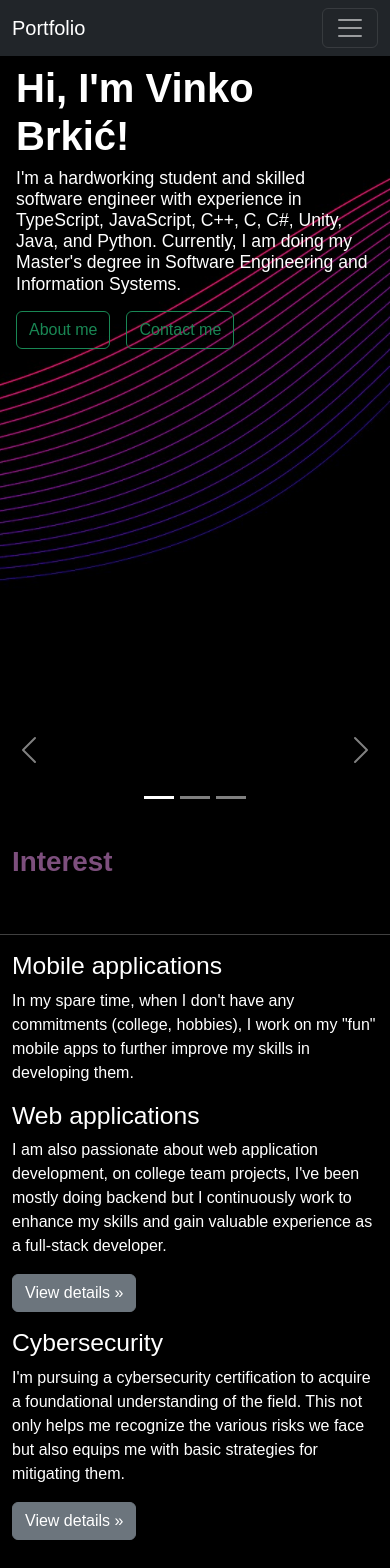
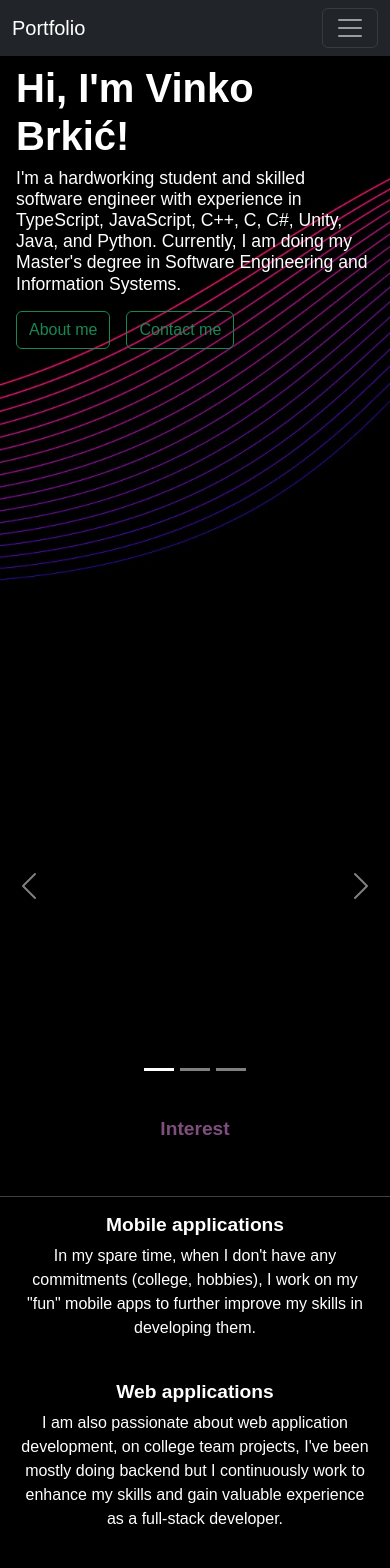
Before and after one commit to v-brkic/portfolio, a React (Vite) app: page / in a window 390 px wide. Shown: the top 1568 px of the page. Built offline with nearby package versions, Linux system fonts and the light colour scheme.

Commit message:
responsive done

```diff
--- a/src/App.css
+++ b/src/App.css
@@ -1,4 +1,24 @@
 /* App.css */
+
+.fade-in {
+  opacity: 0;
+  animation: fadeInAnimation 1s forwards;
+}
+
+/* Ključne animacije */
+@keyframes fadeInAnimation {
+  to {
+    opacity: 1;
+  }
+}
+
+/* Na manjim uređajima onemogućujemo fade in */
+@media (max-width: 768px) {
+  .fade-in {
+    animation: none !important;
+    opacity: 1 !important;
+  }
+}
 
 body {
   background-color: black;
--- a/src/App.jsx
+++ b/src/App.jsx
@@ -129,8 +129,7 @@ function App() {
             <a href="#">Back to top</a>
           </p>
           <p>
-            © 2017–2023 Company, Inc. · <a href="#">Privacy</a> ·{" "}
-            <a href="#">Terms</a>
+            Vinko Brkić
           </p>
         </footer>
       </main>
--- a/src/components/Contact.css
+++ b/src/components/Contact.css
@@ -1,4 +1,26 @@
 /* Contact.css */
+
+/* Pretpostavimo da koristiš klasu .fade-in za fade in efekt */
+.fade-in {
+  opacity: 0;
+  animation: fadeInAnimation 1s forwards;
+}
+
+/* Ključne animacije */
+@keyframes fadeInAnimation {
+  to {
+    opacity: 1;
+  }
+}
+
+/* Na manjim uređajima onemogućujemo fade in */
+@media (max-width: 768px) {
+  .fade-in {
+    animation: none !important;
+    opacity: 1 !important;
+  }
+}
+
 
 .contact-section {
     padding: 50px;
--- a/src/components/ContentComponent.css
+++ b/src/components/ContentComponent.css
@@ -1,3 +1,79 @@
 h1{
     color: #d185d298;
 }
+
+/* Pretpostavimo da koristiš klasu .fade-in za fade in efekt */
+.fade-in {
+    opacity: 0;
+    animation: fadeInAnimation 1s forwards;
+  }
+
+  /* Ključne animacije */
+  @keyframes fadeInAnimation {
+    to {
+      opacity: 1;
+    }
+  }
+
+  /* Na manjim uređajima onemogućujemo fade in */
+  @media (max-width: 768px) {
+    .fade-in {
+      animation: none !important;
+      opacity: 1 !important;
+    }
+  }
+
+
+/* Stil za okvir slike */
+.image-container {
+    width: 500px;
+    height: 500px;
+    border: 1px solid #ccc;
+    overflow: hidden;
+    display: flex;
+    flex-wrap: wrap;
+    align-items: center;
+    justify-content: center;
+  }
+
+  /* Stil za širi okvir, npr. za web aplikaciju */
+  .wide-container {
+    width: 650px;
+    height: 700px;
+    border: 1px solid #ccc;
+    overflow: hidden;
+    display: flex;
+    flex-wrap: wrap;
+    align-items: center;
+    justify-content: center;
+  }
+
+  /* Media query za manje ekrane */
+  @media (max-width: 768px) {
+    /* Postavi grid kolone da zauzmu punu širinu */
+    .col-lg-4,
+    .col-md-7,
+    .col-md-5 {
+      width: 100%;
+      padding: 0 15px;
+    }
+
+    /* Centrira sadržaj u redovima */
+    .row {
+      text-align: center;
+      flex-direction: column;
+    }
+
+    /* Prilagodi veličinu okvira slika */
+    .image-container,
+    .wide-container {
+      width: 100%;
+      height: auto;
+      margin-bottom: 20px; /* opcionalno, za razmak između elemenata */
+    }
+
+    /* Opcionalno: prilagodi fontove za manji ekran */
+    h1, h2, .lead {
+      font-size: 1.2rem;
+    }
+  }
--- a/src/components/ContentComponent.jsx
+++ b/src/components/ContentComponent.jsx
@@ -10,37 +10,34 @@ const ContentComponent = () => {
         </h1>
         <hr className="featurette-divider mt-5" />
         <div className="col-lg-4">
-          <h2 className="fw-normal">Mobile applications</h2>
+          <h2 className="fw-normal"><b>Mobile applications</b></h2>
           <p>
-            In my spare time, when I don't have any commitments (college, hobbies), I work on my
-            "fun" mobile apps to further improve my skills in developing them.
+            In my spare time, when I don't have any commitments (college,
+            hobbies), I work on my "fun" mobile apps to further improve my
+            skills in developing them.
           </p>
         </div>
+        <br />
         <div className="col-lg-4">
-          <h2 className="fw-normal">Web applications</h2>
+          <h2 className="fw-normal"><b>Web applications</b></h2>
           <p>
-            I am also passionate about web application development, on college team projects,
-            I've been mostly doing backend but I continuously work to
-            enhance my skills and gain valuable experience as a full-stack developer.
+            I am also passionate about web application development, on college
+            team projects, I've been mostly doing backend but I continuously
+            work to enhance my skills and gain valuable experience as a
+            full-stack developer.
           </p>
+
+        </div>
+        <br />
+        <div className="col-lg-4">
+          <h2 className="fw-normal"><b>Cybersecurity</b></h2>
           <p>
-            <a className="btn btn-secondary" href="#">
-              View details »
-            </a>
+            I'm pursuing a cybersecurity certification to acquire a foundational
+            understanding of the field. This not only helps me recognize the
+            various risks we face but also equips me with basic strategies for
+            mitigating them.
           </p>
-        </div>
-        <div className="col-lg-4">
-          <h2 className="fw-normal">Cybersecurity</h2>
-          <p>
-            I'm pursuing a cybersecurity certification to acquire a foundational understanding of
-            the field. This not only helps me recognize the various risks we face but also equips me
-            with basic strategies for mitigating them.
-          </p>
-          <p>
-            <a className="btn btn-secondary" href="#">
-              View details »
-            </a>
-          </p>
+
         </div>
 
         <h1 className="pt-4 mt-5">
@@ -57,15 +54,23 @@ const ContentComponent = () => {
             </h2>
             <br />
             <p className="lead">
-
-              I have developed an integrated, modern Android application that combines all key functionalities: authentication, database operations,
-              QR scanning and generation, animated screens, and a Compose-style design.
-              Through this process, I have gained knowledge of a wide range of Android and Firebase technologies, as well as application architecture in the Jetpack Compose environment.
-              <br /> Here are only 2 images previewing, but more detailed functionalities images you can see on github
+              I have developed an integrated, modern Android application that
+              combines all key functionalities: authentication, database
+              operations, QR scanning and generation, animated screens, and a
+              Compose-style design. Through this process, I have gained
+              knowledge of a wide range of Android and Firebase technologies, as
+              well as application architecture in the Jetpack Compose
+              environment.
+              <br /> Here are only 2 images previewing, but more detailed
+              functionalities images you can see on github
             </p>
             <p className="lead">
-            Link to Github for more images and code:{" "}
-              <a href="https://github.com/v-brkic/LoyaltyApp.git" target="_blank" rel="noreferrer">
+              Link to Github for more images and code:{" "}
+              <a
+                href="https://github.com/v-brkic/LoyaltyApp.git"
+                target="_blank"
+                rel="noreferrer"
+              >
                 https://github.com/v-brkic/LoyaltyApp.git
               </a>
             </p>
@@ -73,24 +78,8 @@ const ContentComponent = () => {
 
           {/* Ovdje zamjenjuješ placeholder sa slikama */}
           <div className="col-md-5 d-flex justify-content-center align-items-center">
-            {/* Okvir veličine 500x500 */}
-            <div
-              style={{
-                width: "500px",
-                height: "500px",
-                border: "1px solid #ccc",
-                overflow: "hidden",
-                display: "flex",
-                flexWrap: "wrap",
-                alignItems: "center",
-                justifyContent: "center"
-              }}
-            >
-              {/* Primjer šest slika unutar tog prostora.
-                  Možeš podesiti veličine ili stil prema želji.
-                  Ovdje ih raspoređujemo da svaka bude ~50% širine unutar retka (2 stupca).
-                  Kad se smanji prozor, možda će "pasti" u više redova ovisno o responsive ponašanju.
-              */}
+            {/* Koristimo klasu image-container za responsivnost */}
+            <div className="image-container">
               <img
                 src="/images/s19.png"
                 alt="Screen 1"
@@ -114,14 +103,24 @@ const ContentComponent = () => {
               <span className="text-body-secondary">Car detailing.</span>
             </h2>
             <p className="lead">
-            Through this hands-on project, I have covered various aspects of modern Android development: from the fundamentals of Jetpack Compose and the reactive UI model,
-            to design and theming with Material3, all the way to Firebase integration (Firestore and Auth), state management, and animations.
-            Additionally, I have learned to work with date/time APIs, present statistics, and build a more “serious” UI tailored for branding and the final polished look.
-            <br /> Here are only 2 images previewing, but more detailed functionalities images you can see on github
+              Through this hands-on project, I have covered various aspects of
+              modern Android development: from the fundamentals of Jetpack
+              Compose and the reactive UI model, to design and theming with
+              Material3, all the way to Firebase integration (Firestore and
+              Auth), state management, and animations. Additionally, I have
+              learned to work with date/time APIs, present statistics, and build
+              a more “serious” UI tailored for branding and the final polished
+              look.
+              <br /> Here are only 2 images previewing, but more detailed
+              functionalities images you can see on github
             </p>
             <p className="lead">
               Link to Github for more images and code:{" "}
-              <a href="https://github.com/v-brkic/ReservationApp.git" target="_blank" rel="noreferrer">
+              <a
+                href="https://github.com/v-brkic/ReservationApp.git"
+                target="_blank"
+                rel="noreferrer"
+              >
                 https://github.com/v-brkic/ReservationApp.git
               </a>
             </p>
@@ -138,7 +137,7 @@ const ContentComponent = () => {
                 display: "flex",
                 flexWrap: "wrap",
                 alignItems: "center",
-                justifyContent: "center"
+                justifyContent: "center",
               }}
             >
               {/* Primjer šest slika unutar tog prostora.
@@ -164,76 +163,72 @@ const ContentComponent = () => {
         <div className="row featurette mt-5">
           <div className="col-md-7">
             <h2 className="featurette-heading fw-normal lh-1">
-              <b>Web application for predictive monitoring of smart buildings<span className="text-body-secondary"> Machine learning</span></b>
+              <b>
+                Web application for predictive monitoring of smart buildings
+                <span className="text-body-secondary"> Machine learning</span>
+              </b>
               <br />
             </h2>
             <p className="lead">
-            In this project, a web application for predictive monitoring of advanced buildingswas
-developed, aiming to optimize the energy balance through the use of renewable energy
-sources. By installing photovoltaic panels on the roofs of residential buildings, it enables
-the monitoring and analysis of solar energy distribution. The application collects data
-on the production and consumption of energy from the panels, storing it in a PostgreSQL
-database, and visualizes it through a web interface built with the Native framework. The
-displayed graphical and statistical data include historical trends of energy consumption
-by different devices in the building, total production, storage, and consumption of energy
-over a selected period, as well as future external weather conditions. Additionally, the
-application provides predictive analytics using multiple linear regression to analyze and
-estimate future variables with the aim of optimizing the sale of surplus energy produced.
-            <br /> Here some images previewing, but more detailed functionalities images you can see on github
+              In this project, a web application for predictive monitoring of
+              advanced buildingswas developed, aiming to optimize the energy
+              balance through the use of renewable energy sources. By installing
+              photovoltaic panels on the roofs of residential buildings, it
+              enables the monitoring and analysis of solar energy distribution.
+              The application collects data on the production and consumption of
+              energy from the panels, storing it in a PostgreSQL database, and
+              visualizes it through a web interface built with the Native
+              framework. The displayed graphical and statistical data include
+              historical trends of energy consumption by different devices in
+              the building, total production, storage, and consumption of energy
+              over a selected period, as well as future external weather
+              conditions. Additionally, the application provides predictive
+              analytics using multiple linear regression to analyze and estimate
+              future variables with the aim of optimizing the sale of surplus
+              energy produced.
+              <br /> Here some images previewing, but more detailed
+              functionalities images you can see on github
             </p>
             <p className="lead">
-              Link to Github for more images and code: {" "}
-              <a href="https://github.com/v-brkic/smartBuildingMonitoring.git" target="_blank" rel="noreferrer">
-              https://github.com/v-brkic/smartBuildingMonitoring.git
+              Link to Github for more images and code:{" "}
+              <a
+                href="https://github.com/v-brkic/smartBuildingMonitoring.git"
+                target="_blank"
+                rel="noreferrer"
+              >
+                https://github.com/v-brkic/smartBuildingMonitoring.git
               </a>
             </p>
           </div>
           {/* Ovdje zamjenjuješ placeholder sa slikama */}
           <div className="col-md-5 d-flex justify-content-center align-items-center">
-            {/* Okvir veličine 500x500 */}
-            <div
-              style={{
-                width: "650px",
-                height: "700px",
-                border: "1px solid #ccc",
-                overflow: "hidden",
-                display: "flex",
-                flexWrap: "wrap",
-                alignItems: "center",
-                justifyContent: "center"
-              }}
-            >
-              {/* Primjer šest slika unutar tog prostora.
-                  Možeš podesiti veličine ili stil prema želji.
-                  Ovdje ih raspoređujemo da svaka bude ~50% širine unutar retka (2 stupca).
-                  Kad se smanji prozor, možda će "pasti" u više redova ovisno o responsive ponašanju.
-              */}
+            {/* Koristimo klasu wide-container za responsivnost */}
+            <div className="wide-container">
               <img
                 src="/images/graf1.png"
                 alt="Screen 1"
-                style={{  width: "48%", margin: "0.5%" }}
+                style={{ width: "48%", margin: "0.5%" }}
               />
               <img
                 src="/images/graf2.png"
                 alt="Screen 2"
-                style={{  width: "48%",margin: "0.5%" }}
+                style={{ width: "48%", margin: "0.5%" }}
               />
               <img
                 src="/images/graf3.png"
-                alt="Screen 2"
-                style={{  width: "48%",margin: "0.5%" }}
+                alt="Screen 3"
+                style={{ width: "48%", margin: "0.5%" }}
               />
               <img
                 src="/images/graf4.png"
-                alt="Screen 2"
-                style={{  width: "48%",margin: "0.5%" }}
+                alt="Screen 4"
+                style={{ width: "48%", margin: "0.5%" }}
               />
               <img
                 src="/images/statistika.png"
-                alt="Screen 2"
-                style={{  width: "90%",margin: "0.5%" }}
+                alt="Statistika"
+                style={{ width: "90%", margin: "0.5%" }}
               />
-
             </div>
           </div>
         </div>
--- a/src/components/MainComponent.css
+++ b/src/components/MainComponent.css
@@ -1,9 +1,66 @@
-/* MainComponent.css */
+/* Pretpostavimo da koristiš klasu .fade-in za fade in efekt */
+.fade-in {
+  opacity: 0;
+  animation: fadeInAnimation 1s forwards;
+}
 
-#myCarousel {
-    background-color: black; /* Set background to black */
+/* Ključne animacije */
+@keyframes fadeInAnimation {
+  to {
+    opacity: 1;
+  }
+}
+
+/* Na manjim uređajima onemogućujemo fade in */
+@media (max-width: 768px) {
+  .fade-in {
+    animation: none !important;
+    opacity: 1 !important;
+  }
+}
+
+/* Osnovni stilovi za carousel item */
+.carousel-item {
+  height: 70vh; /* visina postavljena na 70% visine viewporta */
+  min-height: 300px; /* minimalna visina za veće uređaje */
+  background: #000; /* možete promijeniti po želji */
+  color: #fff;
+  position: relative;
+}
+
+/* Pozicioniranje carousel caption-a */
+.carousel-caption {
+  bottom: 20%;
+}
+
+/* Media query za uređaje sa širinom manjom od 768px */
+@media (max-width: 768px) {
+  /* Smanjuje visinu carousel item-a za manje ekrane */
+  .carousel-item {
+    height: 50vh;
+    min-height: 250px;
   }
 
-  .carousel-item {
-    background-color: transparent; /* Remove background from individual items */
+  /* Centrira i prilagođava carousel caption */
+  .carousel-caption {
+    bottom: 10%;
+    left: 5%;
+    right: 5%;
+    text-align: center;
+    padding: 0 10px;
   }
+
+  /* Smanjuje fontove i padding za manje uređaje */
+  .carousel-caption p,
+  .carousel-caption a.btn {
+    font-size: 0.9rem;
+    padding: 0.5rem 1rem;
+  }
+
+  /* Cijeli gumb centriran */
+  .carousel-caption a.btn {
+    display: block;
+    margin-left: auto;
+    margin-right: auto;
+  }
+}
```
